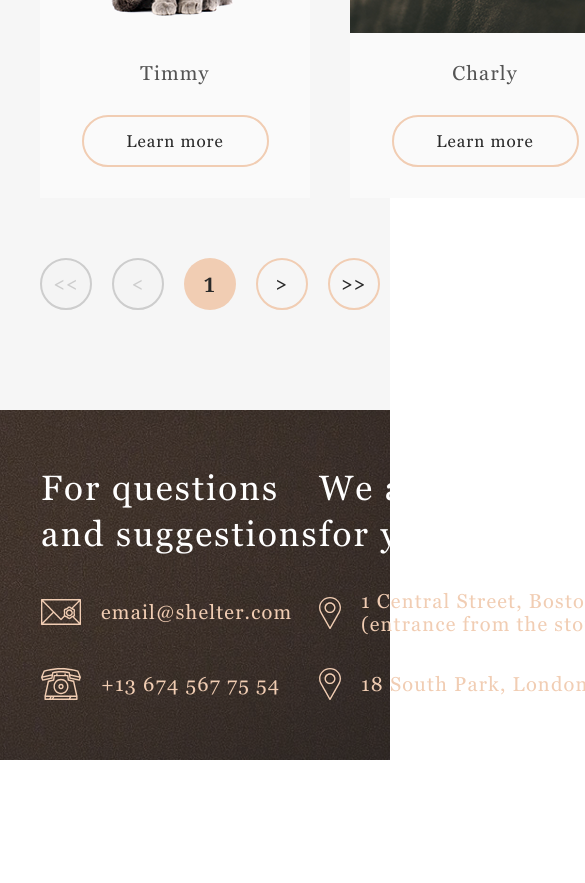
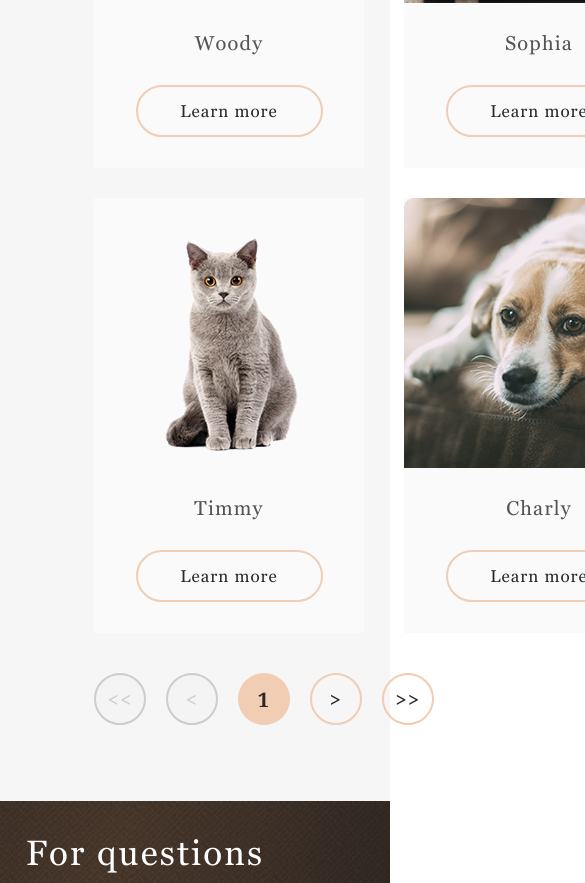
Before and after one commit to KateKaliaha/Shelter, a plain HTML site: page shelter/pages/pets/index.html in a window 390 px wide. Shown: the part 1117-2000 px from the top of the page, 585 px wide, since content can reach past the window. Before the commit the page ends 1877 px from the top, so only its background shows below. Drawn offline with Linux system fonts and the light colour scheme.

Commit message:
feat: make adaptive for page our pets 768px

```diff
--- a/shelter/pages/main/style.css
+++ b/shelter/pages/main/style.css
@@ -718,9 +718,6 @@ background-repeat: no-repeat;
 
 
     }
-    /* body {
-        word-break: break-all;
-      } */
 
     body {
         max-width: 768px;
--- a/shelter/pages/pets/style.css
+++ b/shelter/pages/pets/style.css
@@ -419,3 +419,82 @@ background-repeat: no-repeat;
     align-items: center;
 
 }
+
+@media (max-width: 769px)  {
+    * {
+        padding: 0;
+        margin: 0;
+        border: 0;
+
+
+    }
+
+    body {
+        max-width: 768px;
+    }
+
+
+    header {
+       /* position: absolute; */
+        overflow: hidden;
+        /* background: url('../../assets/images/start-screen-gradient-background.png'); */
+    }
+
+    .header-wrapper {
+        padding-top: 30px;
+        width: calc(100% - 60px);
+
+    }
+
+    .main-pets {
+        padding-left: 0px;
+        padding-right: 0px;
+        padding-bottom: 76px;
+    }
+
+    .pets-content {
+        width: calc(100% - 188px);
+        margin: 0 auto;
+    }
+    .content-header {
+        padding-bottom: 30px;
+    }
+
+    .cards-content {
+        grid-template-columns: repeat(2, 1fr);
+        grid-template-rows: repeat(3, 1fr);
+        /* grid-column-gap: 40px;
+        grid-row-gap: 30px;
+        padding-bottom: 60px; */
+        padding-bottom: 40px;
+    }
+
+    .pet:nth-child(7),
+    .pet:nth-child(8) {
+        display: none;
+    }
+
+    .footer {
+        background: url('../../assets/images/footer-gradient-background-768.png');
+    }
+    .footer-content {
+        width: calc(100% - 60px);
+        padding-top: 30px;
+        margin: 0 auto;
+        flex-wrap: wrap;
+        justify-content: center;
+    }
+
+    .footer-contacts {
+       margin-right: 60px;
+
+    }
+
+    .footer-header {
+        margin-top: 0;
+    }
+
+    .footer-picture {
+      margin-top: 25px;
+    }
+}
```
